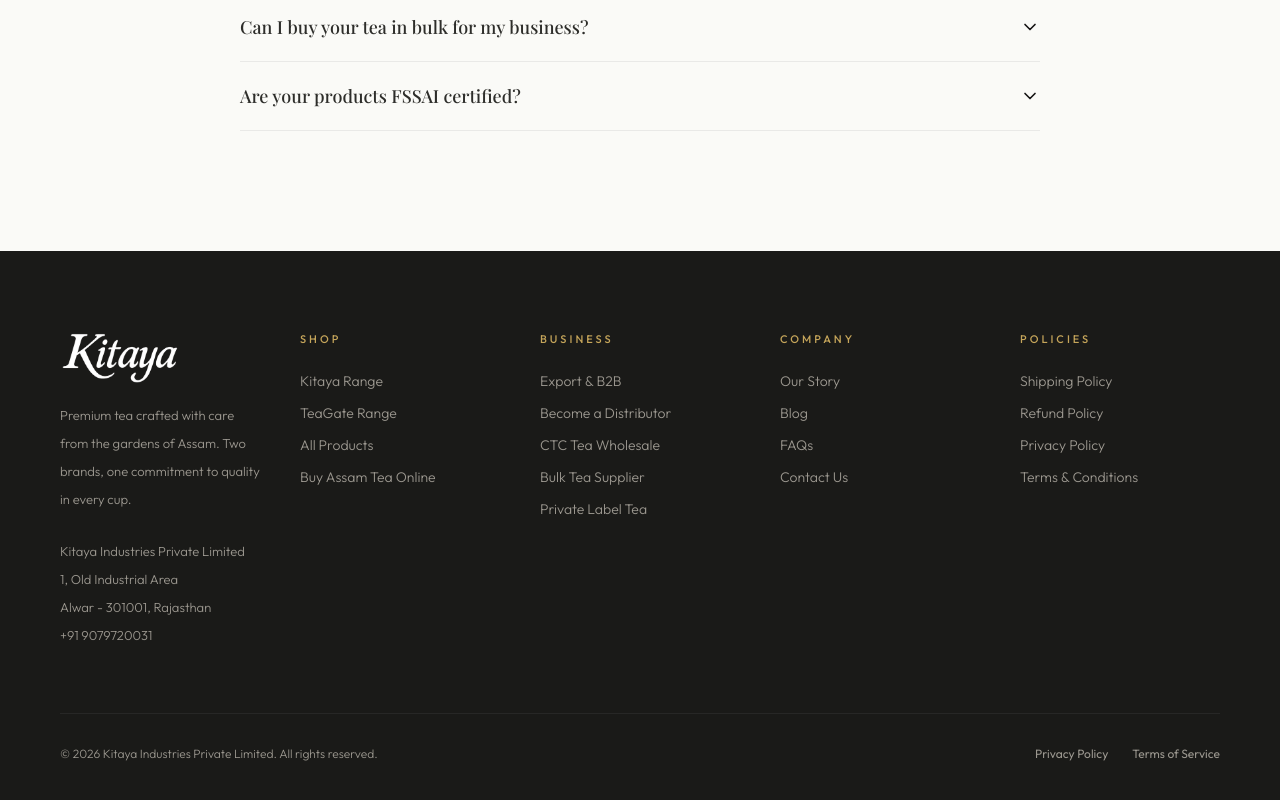
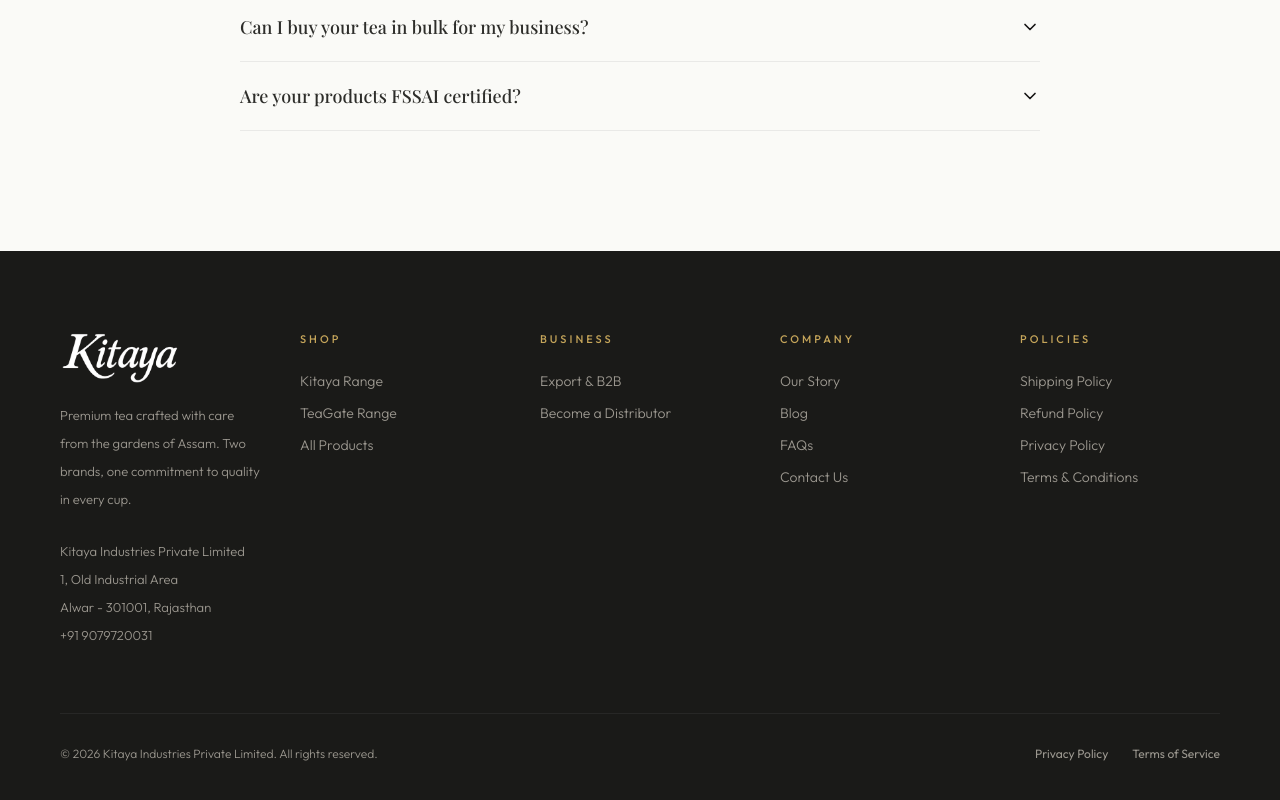
Before and after one commit to kitaya-industries/kitaya_web, a Next.js app: page / in a window 1280 px wide. Shown: the part 5522-6322 px from the top of the page. Built offline with nearby package versions, Linux system fonts and the light colour scheme; no server answers; the database is empty; a web font is replaced by a local one.

Commit message:
Update navigation.ts

```diff
--- a/src/data/navigation.ts
+++ b/src/data/navigation.ts
@@ -14,7 +14,6 @@
       { label: 'Kitaya Range', href: '/kitaya' },
       { label: 'TeaGate Range', href: '/teagate' },
       { label: 'All Products', href: '/shop' },
-      { label: 'Buy Assam Tea Online', href: '/buy-assam-tea-online' },
     ],
   },
   business: {
@@ -22,9 +21,6 @@
     links: [
       { label: 'Export & B2B', href: '/export' },
       { label: 'Become a Distributor', href: '/distributor' },
-      { label: 'CTC Tea Wholesale', href: '/ctc-tea-wholesale' },
-      { label: 'Bulk Tea Supplier', href: '/bulk-tea-supplier' },
-      { label: 'Private Label Tea', href: '/private-label-tea' },
     ],
   },
   company: {
```
